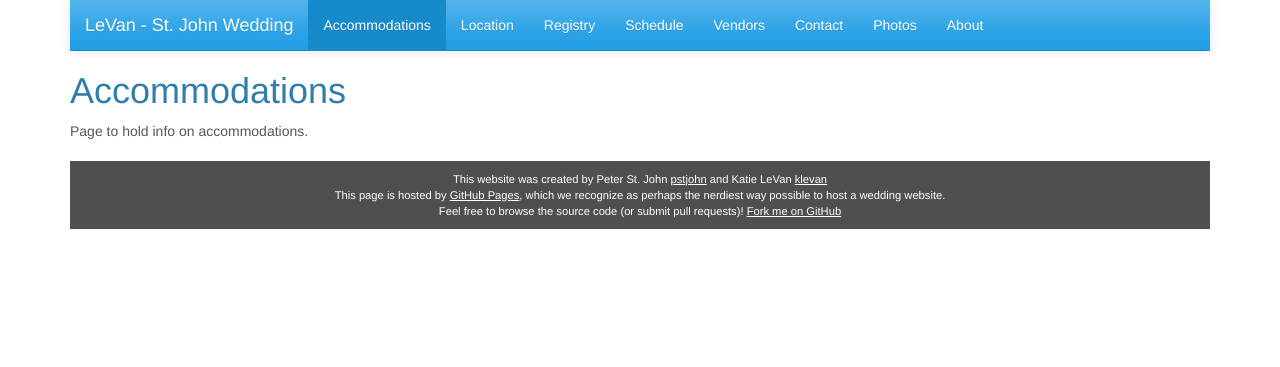
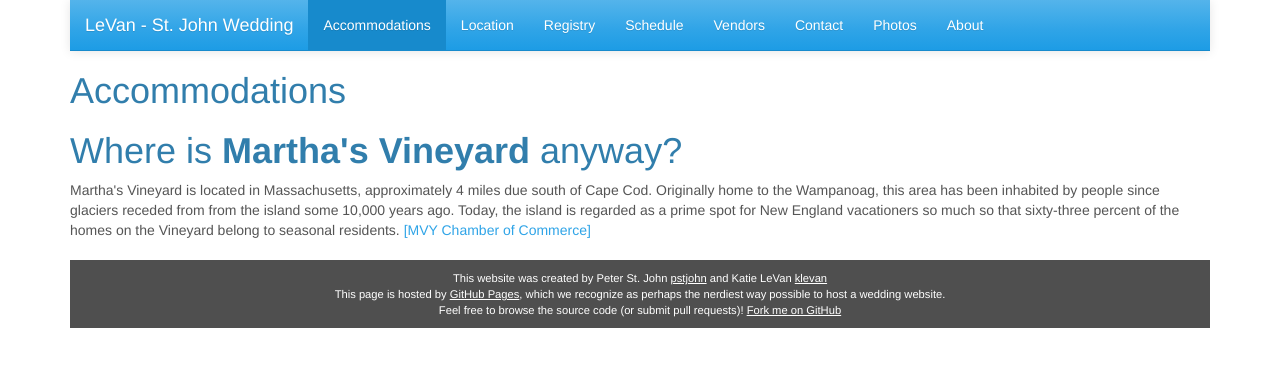
Before and after one commit to pstjohn/levanstjohn-wedding, a Jekyll site: the page built from accommodations/index.html, in a window 1280 px wide. Shown: the top 367 px of the page. Built offline with Jekyll 4.4.1, drawn with Linux system fonts in a browser that asks for light colours; nearby versions of some CDN libraries; library files that are not in the unit come from our copies.

Commit message:
Update index.html

```diff
--- a/accommodations/index.html
+++ b/accommodations/index.html
@@ -3,4 +3,11 @@ layout: default
 title: Accommodations
 ---
 
-<p>Page to hold info on accommodations.</p>
+<h1>Where is <b>Martha&#39;s Vineyard</b> anyway?</h1>
+<p>Martha&#39;s Vineyard is located in Massachusetts, approximately 4 miles due south of Cape Cod.
+Originally home to the Wampanoag, this area has been inhabited by people since glaciers receded from
+from the island some 10,000 years ago. Today, the island is regarded as a prime spot for New England vacationers
+so much so that sixty-three percent of the homes on the Vineyard belong to seasonal residents.
+<a href="http://www.mvy.com/stay-here/frequently-asked-questions.aspx">[MVY Chamber of Commerce]</a>
+
+</p>
```
